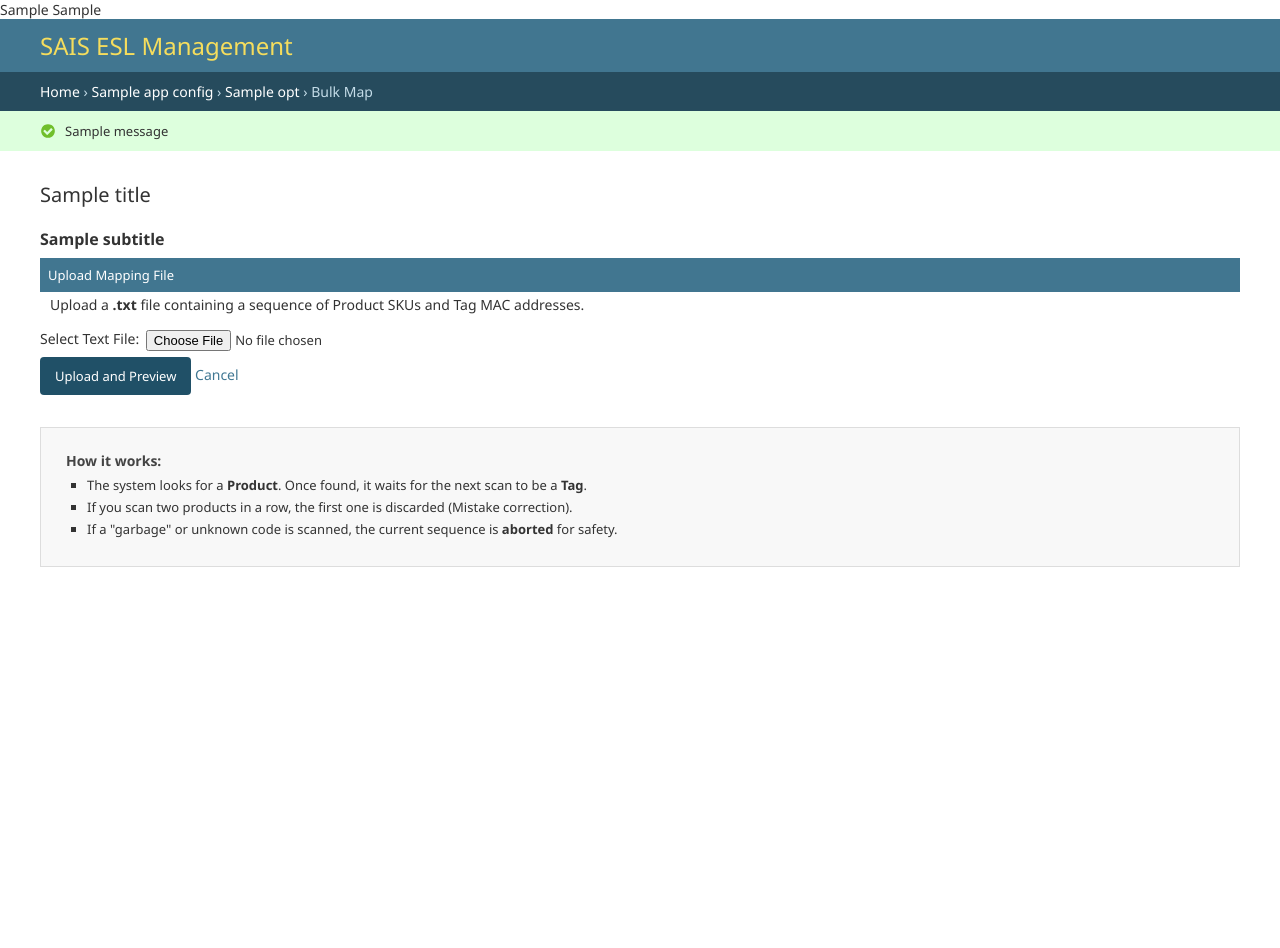
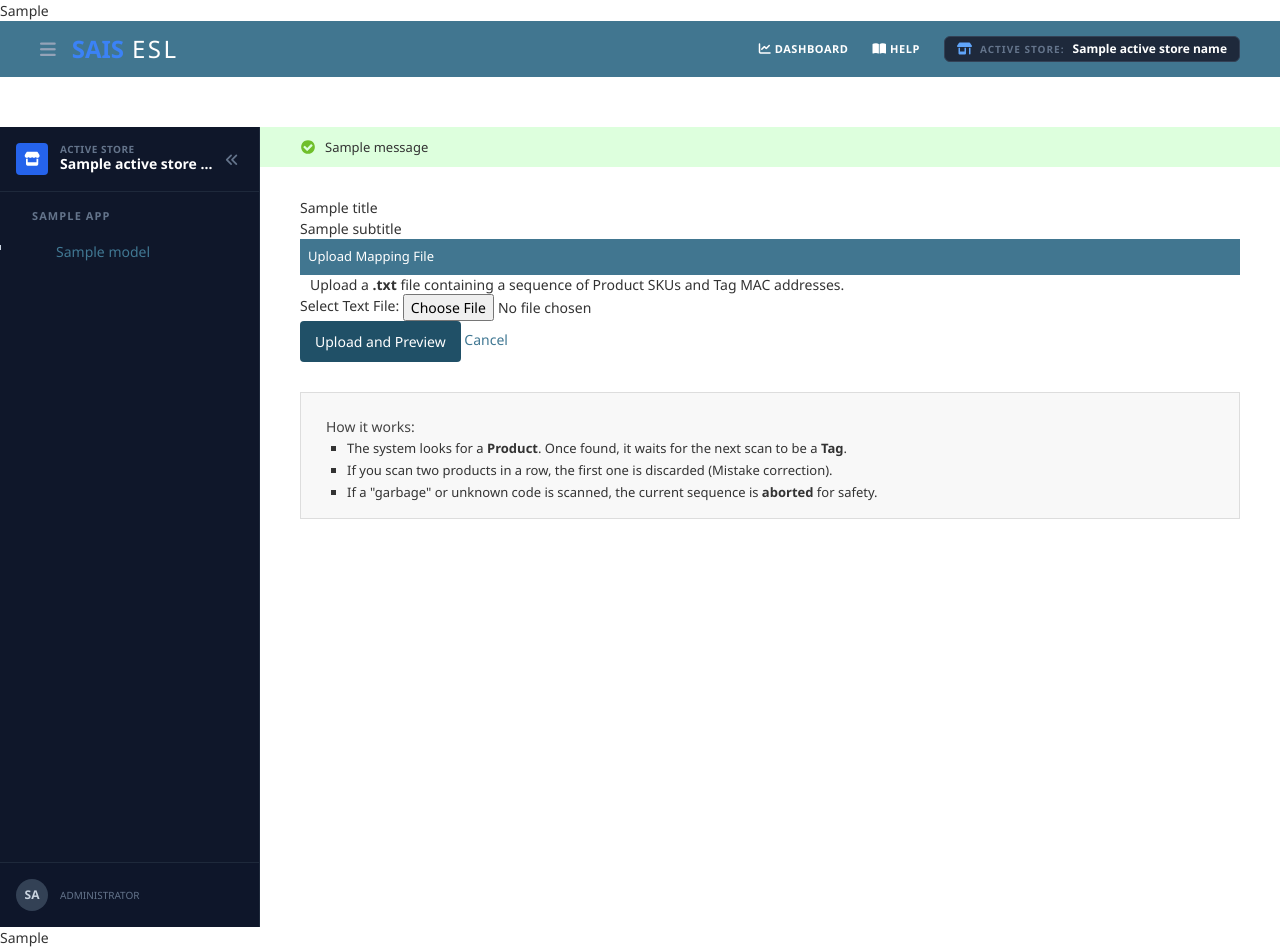
Before and after one commit to rkaredia/esl-cloud, a Django app: template templates/admin/core/esltag/bulk_map_upload.html in a window 1280 px wide. Before the commit the page ends 567 px from the top, so only its background shows below. Run offline with Django 5.2, Linux system fonts and the light colour scheme; the template is opened without the code that fills it: most values are stand-ins (such as "Sample title", 1, 10 or a date in 2020); one stand-in notice (Sample message) is shown; parts of the project's set-up code (start-up, migrations or seed data) failed here and were passed over; some libraries are stand-ins or nearby versions.

Commit message:
Implement "Switch" high-density admin theme
- Integrated Tailwind CSS and Font Awesome 6 for modern UI/UX.
- Created dark, collapsible sidebar with icon-centric navigation.
- Redesigned header with active store indicators and sidebar toggle.
- Implemented ultra-condensed "spreadsheet" list views (2px row padding).
- Updated CSP middleware to allow Tailwind and Font Awesome CDNs.
- Refactored SAISAdminSite to ensure sidebar context is available globally.
- Standardized UI buttons and controls with Slate palette.

Co-authored-by: rkaredia <259759772+rkaredia@users.noreply.github.com>

```diff
--- /dev/null
+++ b/templates/admin/base.html
@@ -0,0 +1,123 @@
+{% load i18n static %}<!DOCTYPE html>
+{% get_current_language as LANGUAGE_CODE %}{% get_current_language_bidi as LANGUAGE_BIDI %}
+<html lang="{{ LANGUAGE_CODE|default:"en-us" }}" dir="{{ LANGUAGE_BIDI|yesno:'rtl,ltr,auto' }}">
+<head>
+<title>{% block title %}{% endblock %}</title>
+<link rel="stylesheet" href="{% block stylesheet %}{% static "admin/css/base.css" %}{% endblock %}">
+{% block dark-mode-vars %}
+  <link rel="stylesheet" href="{% static "admin/css/dark_mode.css" %}">
+  <script src="{% static "admin/js/theme.js" %}"></script>
+{% endblock %}
+{% if not is_popup and is_nav_sidebar_enabled %}
+  <link rel="stylesheet" href="{% static "admin/css/nav_sidebar.css" %}">
+  <script src="{% static 'admin/js/nav_sidebar.js' %}" defer></script>
+{% endif %}
+{% block extrastyle %}{% endblock %}
+{% if LANGUAGE_BIDI %}<link rel="stylesheet" href="{% block stylesheet_rtl %}{% static "admin/css/rtl.css" %}{% endblock %}">{% endif %}
+{% block extrahead %}{% endblock %}
+{% block responsive %}
+    <meta name="viewport" content="width=device-width, initial-scale=1.0">
+    <link rel="stylesheet" href="{% static "admin/css/responsive.css" %}">
+    {% if LANGUAGE_BIDI %}<link rel="stylesheet" href="{% static "admin/css/responsive_rtl.css" %}">{% endif %}
+{% endblock %}
+{% block blockbots %}<meta name="robots" content="NONE,NOARCHIVE">{% endblock %}
+</head>
+
+<body class="{% if is_popup %}popup {% endif %}{% block bodyclass %}{% endblock %} flex flex-col"
+  data-admin-utc-offset="{% now "Z" %}">
+<a href="#content-start" class="skip-to-content-link">{% translate 'Skip to main content' %}</a>
+<!-- Container -->
+<div id="container" class="flex flex-col flex-grow">
+
+    {% if not is_popup %}
+    <!-- Header -->
+    {% block header %}
+      <header id="header">
+        <div id="branding">
+        {% block branding %}{% endblock %}
+        </div>
+        {% block usertools %}
+        {% if has_permission %}
+        <div id="user-tools">
+            {% block welcome-msg %}
+                {% translate 'Welcome,' %}
+                <strong>{% firstof user.get_short_name user.get_username %}</strong>.
+            {% endblock %}
+            {% block userlinks %}
+                {% if site_url %}
+                    <a href="{{ site_url }}">{% translate 'View site' %}</a> /
+                {% endif %}
+                {% if user.is_active and user.is_staff %}
+                    {% url 'django-admindocs-docroot' as docsroot %}
+                    {% if docsroot %}
+                        <a href="{{ docsroot }}">{% translate 'Documentation' %}</a> /
+                    {% endif %}
+                {% endif %}
+                {% if user.has_usable_password %}
+                <a href="{% url 'admin:password_change' %}">{% translate 'Change password' %}</a> /
+                {% endif %}
+                <form id="logout-form" method="post" action="{% url 'admin:logout' %}">
+                    {% csrf_token %}
+                    <button type="submit">{% translate 'Log out' %}</button>
+                </form>
+                {% include "admin/color_theme_toggle.html" %}
+            {% endblock %}
+        </div>
+        {% endif %}
+        {% endblock %}
+        {% block nav-global %}{% endblock %}
+      </header>
+    {% endblock %}
+    <!-- END Header -->
+    {% block nav-breadcrumbs %}
+<nav aria-label="{% translate 'Breadcrumbs' %}" style="display: none;">
+        {% block breadcrumbs %}
+          <div class="breadcrumbs">
+            <a href="{% url 'admin:index' %}">{% translate 'Home' %}</a>
+            {% if title %} &rsaquo; {{ title }}{% endif %}
+          </div>
+        {% endblock %}
+      </nav>
+    {% endblock %}
+    {% endif %}
+
+    <div class="main flex flex-grow" id="main" style="margin-top: 50px; min-height: calc(100vh - 50px);">
+      {% block nav-sidebar %}
+        {% include "admin/nav_sidebar.html" %}
+      {% endblock %}
+      <main id="content-start" class="content flex-grow" tabindex="-1">
+        {% block messages %}
+          {% if messages %}
+            <ul class="messagelist">{% for message in messages %}
+              <li{% if message.tags %} class="{{ message.tags }}"{% endif %}>{{ message|capfirst }}</li>
+            {% endfor %}</ul>
+          {% endif %}
+        {% endblock messages %}
+        <!-- Content -->
+        <div id="content" class="{% block coltype %}colM{% endblock %}">
+          {% block pretitle %}{% endblock %}
+          {% block content_title %}{% if title %}<h1>{{ title }}</h1>{% endif %}{% endblock %}
+          {% block content_subtitle %}{% if subtitle %}<h2>{{ subtitle }}</h2>{% endif %}{% endblock %}
+          {% block content %}
+            {% block object-tools %}{% endblock %}
+            {{ content }}
+          {% endblock %}
+          {% block sidebar %}{% endblock %}
+          <br class="clear">
+        </div>
+        <!-- END Content -->
+      </main>
+    </div>
+    <footer id="footer">{% block footer %}{% endblock %}</footer>
+</div>
+<!-- END Container -->
+
+<!-- SVGs -->
+<svg xmlns="http://www.w3.org/2000/svg" class="base-svgs">
+  <symbol viewBox="0 0 24 24" width="1rem" height="1rem" id="icon-auto"><path d="M0 0h24v24H0z" fill="currentColor"/><path d="M12 22C6.477 22 2 17.523 2 12S6.477 2 12 2s10 4.477 10 10-4.477 10-10 10zm0-2V4a8 8 0 1 0 0 16z"/></symbol>
+  <symbol viewBox="0 0 24 24" width="1rem" height="1rem" id="icon-moon"><path d="M0 0h24v24H0z" fill="currentColor"/><path d="M10 7a7 7 0 0 0 12 4.9v.1c0 5.523-4.477 10-10 10S2 17.523 2 12 6.477 2 12 2h.1A6.979 6.979 0 0 0 10 7zm-6 5a8 8 0 0 0 15.062 3.762A9 9 0 0 1 8.238 4.938 7.999 7.999 0 0 0 4 12z"/></symbol>
+  <symbol viewBox="0 0 24 24" width="1rem" height="1rem" id="icon-sun"><path d="M0 0h24v24H0z" fill="currentColor"/><path d="M12 18a6 6 0 1 1 0-12 6 6 0 0 1 0 12zm0-2a4 4 0 1 0 0-8 4 4 0 0 0 0 8zM11 1h2v3h-2V1zm0 19h2v3h-2v-3zM3.515 4.929l1.414-1.414L7.05 5.636 5.636 7.05 3.515 4.93zM16.95 18.364l1.414-1.414 2.121 2.121-1.414 1.414-2.121-2.121zm2.121-14.85l1.414 1.415-2.121 2.121-1.414-1.414 2.121-2.121zM5.636 16.95l1.414 1.414-2.121 2.121-1.414-1.414 2.121-2.121zM23 11v2h-3v-2h3zM4 11v2H1v-2h3z"/></symbol>
+</svg>
+<!-- END SVGs -->
+</body>
+</html>
--- a/templates/admin/base_site.html
+++ b/templates/admin/base_site.html
@@ -1,117 +1,85 @@
 {% extends "admin/base.html" %}
+{% load i18n static %}
 
-{% comment %}
-   DJANGO TEMPLATE LANGUAGE (DTL) - THE BASICS
-   ------------------------------------------
-   - {% tag %}: Logic tags (if, for, block, extends).
-   - {{ variable }}: Prints data passed from the View.
-   - {# comment #}: Template comments (not visible in HTML source).
-
-   INHERITANCE:
-   This file 'extends' the default Django admin base. By overriding
-   'blocks', we can inject our own SAIS branding and the Store Selector
-   into every page of the system.
-{% endcomment %}
+{% block title %}{{ title }} | {{ site_title|default:_('SAIS Control Panel') }}{% block extra_title %}{% endblock %}{% endblock %}
 
 {% block extrahead %}
     {{ block.super }}
+    <!-- 1. TAILWIND CSS (CORE ENGINE) -->
+    <script src="https://cdn.tailwindcss.com"></script>
+    <script>
+      tailwind.config = {
+        theme: {
+          extend: {
+            colors: {
+              'switch-sidebar': '#0f172a', /* Slate 900 */
+              'switch-active': '#1e293b',  /* Slate 800 */
+              'switch-accent': '#2563eb',  /* Blue 600 */
+              'switch-bg': '#f8fafc',      /* Slate 50 */
+            }
+          }
+        }
+      }
+    </script>
 
-    {% comment %}
-       These variables are injected globally by 'core/context_processors.py'.
-       They load our custom CSS and JS themes.
-    {% endcomment %}
+    <!-- 2. FONT AWESOME 6 (ICONOGRAPHY) -->
+    <link rel="stylesheet" href="https://cdnjs.cloudflare.com/ajax/libs/font-awesome/6.4.0/css/all.min.css">
+
+    <!-- 3. SAIS CUSTOM STYLES -->
     {{ custom_admin_css }}
-    {{ custom_admin_js }}
-{% endblock %}
-
-
-{% load static %}
-
-{% block title %}{{ title }} | SAIS Platform{% endblock %}
-
-{% block extrastyle %}
-{{ block.super }}
-<style>
-    /*
-       INLINE STYLING for the Header Bar components.
-       This is specific to the top navigation of the Admin.
-    */
-    #branding-container {
-        display: flex;
-        align-items: center;
-        gap: 20px;
-    }
-    .header-store-selector {
-        background: rgba(255, 255, 255, 0.1);
-        padding: 4px 12px;
-        border-radius: 4px;
-        display: flex;
-        align-items: center;
-        border: 1px solid rgba(255, 255, 255, 0.3);
-        box-shadow: 0 1px 2px rgba(0,0,0,0.1);
-    }
-    .selector-label {
-        font-weight: bold;
-        font-size: 11px;
-        margin-right: 8px;
-        color: #ffffff;
-    }
-    .header-store-selector select {
-        background: #fff;
-        color: #333;
-        border: none;
-        padding: 2px 5px;
-        border-radius: 3px;
-        font-size: 13px;
-        cursor: pointer;
-    }
-</style>
 {% endblock %}
 
 {% block branding %}
-<div id="branding-container">
+<div id="branding" class="flex items-center">
+    <!-- Header Sidebar Toggle -->
+    <button id="sidebar-toggle" class="text-slate-400 hover:text-white transition-colors mr-4" title="Toggle Sidebar [F]">
+        <i class="fa-solid fa-bars text-lg"></i>
+    </button>
+
     <h1 id="site-name">
-        <a href="{% url 'admin:index' %}">SAIS ESL Management</a>
+        <a href="{% url 'admin:index' %}" class="flex items-center space-x-2">
+            <span class="text-blue-500 font-black">SAIS</span>
+            <span class="text-white font-light tracking-widest uppercase">ESL</span>
+        </a>
     </h1>
+</div>
+{% endblock %}
 
-    {# Only show the store selector if the user is logged in #}
-    {% if request.user.is_authenticated %}
-        <div style="margin-left: auto; display: flex; align-items: center; gap: 20px;">
-            {# Dashboard Link #}
-            <a href="{{ dashboard_url }}" style="color: white; text-decoration: none; font-weight: bold; font-size: 13px; text-transform: uppercase;" aria-label="View Analytics Dashboard"><span aria-hidden="true">📊</span> Dashboard</a>
+{% block nav-global %}
+<div class="flex items-center space-x-6 ml-10">
+    <a href="{% url 'sais_admin:dashboard' %}" class="flex items-center space-x-1 hover:text-blue-400 transition-colors">
+        <i class="fa-solid fa-chart-line text-xs"></i>
+        <span class="uppercase text-[11px] font-bold tracking-wider">Dashboard</span>
+    </a>
+    <a href="{% url 'help_module:index' %}" class="flex items-center space-x-1 hover:text-blue-400 transition-colors">
+        <i class="fa-solid fa-book-open text-xs"></i>
+        <span class="uppercase text-[11px] font-bold tracking-wider">Help</span>
+    </a>
 
-            {# Help Module Link #}
-            <a href="{% url 'help_module:index' %}" style="color: white; text-decoration: none; font-weight: bold; font-size: 13px; text-transform: uppercase;" aria-label="View Help Documentation"><span aria-hidden="true">📖</span> Help</a>
-
-            {% comment %}
-               THE GLOBAL STORE SELECTOR
-               -------------------------
-               Allows users to switch which store they are managing.
-               When changed, a JavaScript listener in 'sais_admin.js'
-               redirects to the 'set_active_store' view.
-            {% endcomment %}
-            <div class="header-store-selector">
-            <label for="header-store-select" class="selector-label">🏪 ACTIVE STORE:</label>
-            <select id="header-store-select" aria-label="Select active store">
-                {% if not active_store %}
-                    <option value="" selected disabled>Choose a Store...</option>
-                {% endif %}
-
-                {# Loop through the stores assigned to this user #}
-                {% for store in user_stores %}
-                    <option value="{{ store.id }}" {% if store.id == active_store.id %}selected{% endif %}>
-                        {{ store.name }}
-                    </option>
-                {% empty %}
-                    <option disabled>No stores assigned</option>
-                {% endfor %}
-            </select>
-            </div>
-        </div>
-    {% endif %}
+    <!-- ACTIVE STORE INDICATOR -->
+    <div class="ml-4 px-3 py-1 bg-slate-800 rounded-md border border-slate-700 flex items-center space-x-2">
+        <i class="fa-solid fa-shop text-xs text-blue-400"></i>
+        <span class="text-[10px] text-slate-500 font-bold uppercase tracking-widest">Active Store:</span>
+        <span class="text-xs font-semibold text-white">{{ active_store_name }}</span>
+    </div>
 </div>
 {% endblock %}
 
 {% block userlinks %}
+    {% if user.is_active and user.is_staff %}
+        <div class="flex items-center space-x-4 text-slate-400 text-xs">
+            <span class="text-slate-500">Welcome, <span class="text-white font-bold">{{ user.username|upper }}</span></span>
+            <a href="{% url 'admin:password_change' %}" class="hover:text-white transition-colors uppercase font-bold tracking-tighter">Password</a>
+            <a href="{% url 'admin:logout' %}" class="hover:text-white transition-colors uppercase font-bold tracking-tighter">Log out</a>
+
+            <button id="theme-toggle" class="p-1 hover:bg-slate-800 rounded transition-colors" title="Toggle Dark Mode">
+                <i class="fa-solid fa-moon"></i>
+            </button>
+        </div>
+    {% endif %}
+{% endblock %}
+
+{% block footer %}
     {{ block.super }}
+    {{ custom_admin_js }}
 {% endblock %}
--- /dev/null
+++ b/templates/admin/nav_sidebar.html
@@ -0,0 +1,70 @@
+{% load i18n static %}
+<nav id="nav-sidebar" class="bg-slate-900 text-slate-300 flex flex-col transition-all duration-300 ease-in-out border-r border-slate-800 h-screen sticky top-0 z-50 overflow-y-auto overflow-x-hidden"
+     style="width: var(--sidebar-width, 260px);">
+
+    <!-- Sidebar Header: Active Store -->
+    <div class="p-4 border-b border-slate-800 flex items-center justify-between min-h-[64px]">
+        <div class="sidebar-text flex items-center space-x-3 overflow-hidden">
+            <div class="w-8 h-8 rounded bg-blue-600 flex-shrink-0 flex items-center justify-center text-white">
+                <i class="fa-solid fa-store text-sm"></i>
+            </div>
+            <div class="truncate">
+                <p class="text-[10px] uppercase tracking-wider text-slate-500 font-bold leading-none">Active Store</p>
+                <p class="text-sm font-semibold text-white truncate" title="{{ active_store_name }}">{{ active_store_name }}</p>
+            </div>
+        </div>
+        <button id="sidebar-toggle-inner" class="text-slate-500 hover:text-white transition-colors p-1" title="Toggle Sidebar [F]">
+            <i class="fa-solid fa-angles-left"></i>
+        </button>
+    </div>
+
+    <!-- Navigation Groups -->
+    <div class="flex-grow py-4 space-y-6">
+        {% for app in available_apps %}
+        <div class="px-3">
+            <div class="sidebar-text px-3 mb-2 flex items-center space-x-2">
+                {% if app.fa_icon %}
+                    <i class="fa-solid {{ app.fa_icon }} text-xs text-slate-500"></i>
+                {% endif %}
+                <h3 class="text-[11px] uppercase tracking-widest text-slate-500 font-bold">{{ app.name }}</h3>
+            </div>
+            <ul class="space-y-1">
+                {% for model in app.models %}
+                <li>
+                    {% if model.admin_url %}
+                        <a href="{{ model.admin_url }}"
+                           class="flex items-center space-x-3 px-3 py-2 rounded-md hover:bg-slate-800 hover:text-white transition-all group {% if request.path == model.admin_url %}bg-slate-800 text-blue-400{% endif %}"
+                           title="{{ model.name }}">
+                            <div class="w-5 flex justify-center flex-shrink-0">
+                                <i class="fa-solid {{ model.fa_icon|default:'fa-circle-dot' }} text-sm group-hover:scale-110 transition-transform"></i>
+                            </div>
+                            <span class="sidebar-text text-sm truncate">{{ model.name }}</span>
+                        </a>
+                    {% else %}
+                        <span class="flex items-center space-x-3 px-3 py-2 text-slate-600 cursor-not-allowed">
+                            <div class="w-5 flex justify-center flex-shrink-0">
+                                <i class="fa-solid {{ model.fa_icon|default:'fa-circle-dot' }} text-sm"></i>
+                            </div>
+                            <span class="sidebar-text text-sm truncate">{{ model.name }}</span>
+                        </span>
+                    {% endif %}
+                </li>
+                {% endfor %}
+            </ul>
+        </div>
+        {% endfor %}
+    </div>
+
+    <!-- Sidebar Footer -->
+    <div class="p-4 border-t border-slate-800 bg-slate-900/50 sidebar-text">
+        <div class="flex items-center space-x-3">
+            <div class="w-8 h-8 rounded-full bg-slate-700 flex items-center justify-center text-xs font-bold text-slate-300">
+                {{ user.get_initials|default:"SA" }}
+            </div>
+            <div class="truncate">
+                <p class="text-xs font-medium text-white truncate">{{ user.username }}</p>
+                <p class="text-[10px] text-slate-500 uppercase">{{ user.role|default:"Administrator" }}</p>
+            </div>
+        </div>
+    </div>
+</nav>
```
Also changed, not shown: core/admin/base.py (+35 -16 lines), core/middleware.py (+4 -3 lines), templates/admin/change_list.html (+85 -25 lines), 2 other files.
